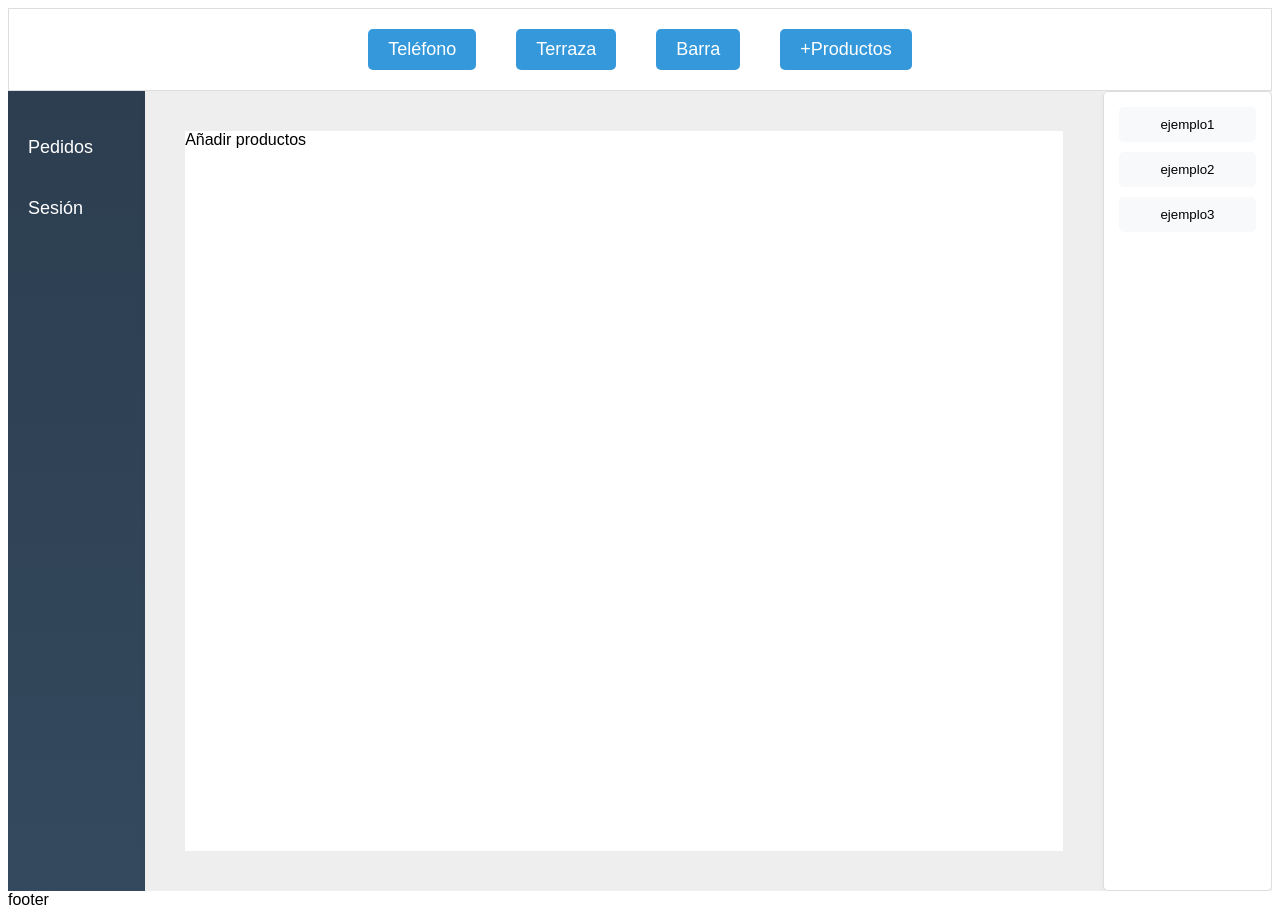
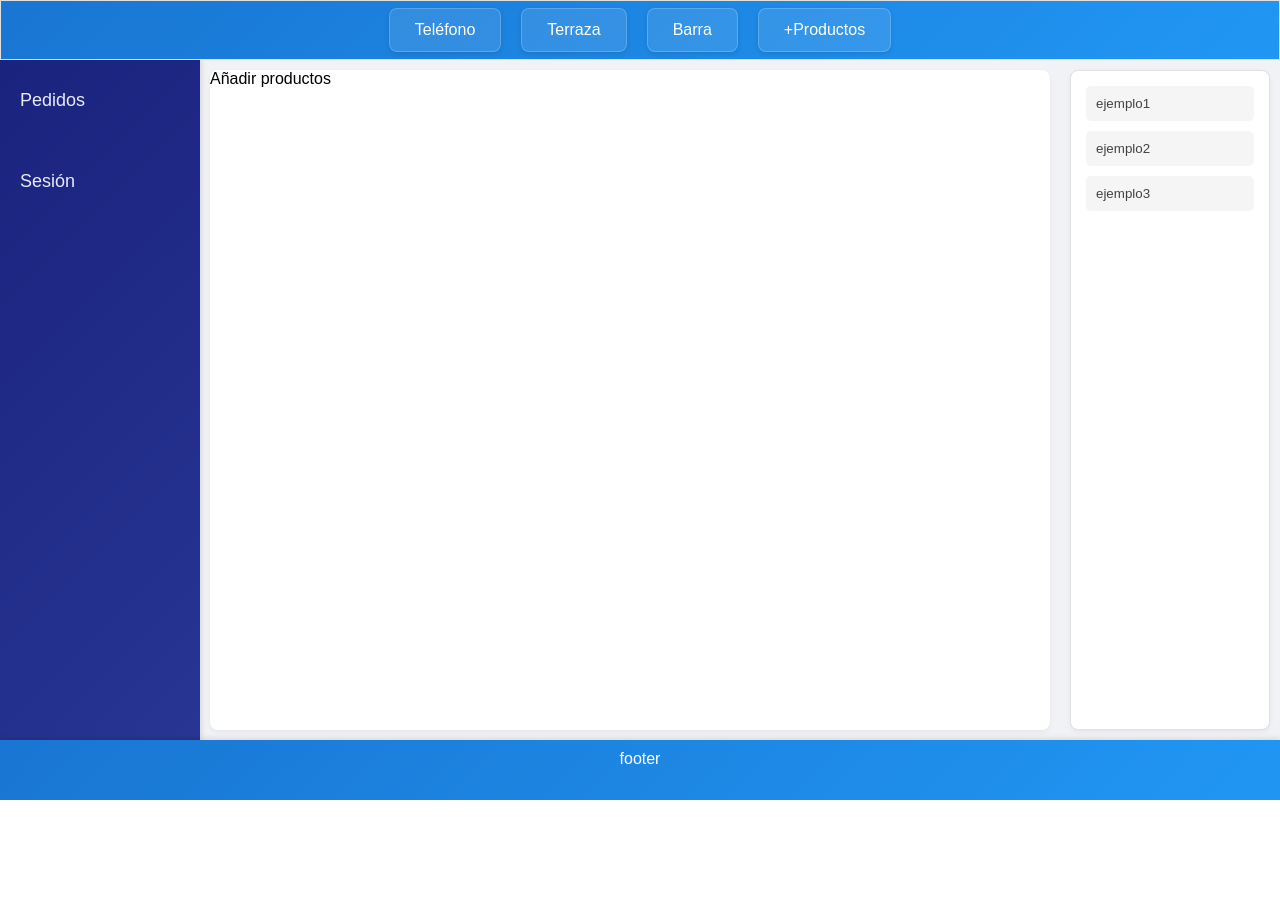
Before and after one commit to sauldm/HelpHosp, a React (Vite) app in the folder frontend/: page /anyadirProductos in a window 1280 px wide. After the commit the page ends 800 px from the top, so only its background shows below. Built offline with nearby package versions, Linux system fonts and the light colour scheme.

Commit message:
cambio de estilos general

```diff
--- a/frontend/src/App.css
+++ b/frontend/src/App.css
@@ -1,20 +1,34 @@
 * {
-  overflow: hidden;
   font-family: "Arial", sans-serif;
+  margin: 0;
+  padding: 0;
+  box-sizing: border-box;
+}
+
+.pagina {
+  height: 100vh;
+  display: flex;
+  flex-direction: column;
+  background-color: #f0f2f5;
 }
 
 .navbar {
   width: 200px;
-  background: linear-gradient(to bottom, #2c3e50, #34495e);
-  height: 100dvh;
+  background: linear-gradient(135deg, #1a237e, #283593);
+  height: 100%;
   top: 0;
   left: 0;
   box-shadow: 2px 0 5px rgba(0, 0, 0, 0.1);
+  display: flex;
+  flex-direction: column;
 }
 
 .navbar ul {
   list-style-type: none;
   padding: 0;
+  flex: 1;
+  display: flex;
+  flex-direction: column;
 }
 
 .navbar ul li {
@@ -23,7 +37,7 @@
 
 .navbar ul li a {
   display: block;
-  color: white;
+  color: #e8eaf6;
   text-decoration: none;
   padding: 10px 20px;
   font-size: 18px;
@@ -33,12 +47,15 @@
 .navbar ul li a:hover {
   background-color: rgba(255, 255, 255, 0.1);
   padding-left: 25px;
+  color: #ffffff;
 }
 
 .body {
   display: flex;
   overflow-y: auto;
-  background-color: #f5f5f5;
+  background-color: #f0f2f5;
+  height: 100vh;
+  flex: 1;
 }
 
 button {
@@ -74,64 +91,87 @@ a {
 
 header {
   display: flex;
-  border: solid #ddd 1px;
+  border: solid #e0e0e0 1px;
   align-items: center;
   justify-content: center;
-  background-color: white;
-  box-shadow: 0 2px 5px rgba(0, 0, 0, 0.05);
+  background: linear-gradient(135deg, #1976d2, #2196f3);
+  box-shadow: 0 2px 5px rgba(0, 0, 0, 0.1);
+  height: 60px;
 }
 
 header button {
-  margin: 20px;
-  padding: 10px 20px;
-  font-size: 18px;
-  font-family: Arial, sans-serif;
-  background-color: #3498db;
+  margin: 0 10px;
+  padding: 12px 25px;
+  font-size: 16px;
+  background: rgba(255, 255, 255, 0.1);
   color: white;
-  border-radius: 5px;
+  border-radius: 8px;
+  box-shadow: 0 2px 5px rgba(0, 0, 0, 0.1);
+  border: 1px solid rgba(255, 255, 255, 0.2);
 }
 
 header button:hover {
-  background-color: #2980b9;
+  transform: translateY(-2px);
+  background: rgba(255, 255, 255, 0.2);
+  box-shadow: 0 4px 10px rgba(0, 0, 0, 0.2);
 }
 
 .contenido {
-  width: 100vw;
-  border: #eee 40px solid;
-  background-color: white;
+  width: 100%;
+  background-color: #ffffff;
   box-shadow: 0 2px 5px rgba(0, 0, 0, 0.05);
+  display: flex;
+  flex-direction: column;
+  flex: 1;
+  border-radius: 8px;
+  margin: 10px;
 }
 
 .empleados {
-  border: solid #ddd 1px;
+  border: solid #e0e0e0 1px;
   padding: 15px;
   width: 200px;
-  align-items: center;
-  justify-content: center;
-  text-align: center;
-  background-color: white;
-  border-radius: 5px;
+  background-color: #ffffff;
+  border-radius: 8px;
   box-shadow: 0 2px 5px rgba(0, 0, 0, 0.05);
+  display: flex;
+  flex-direction: column;
+  margin: 10px;
 }
 
-.empleados button {
+.empleado-btn {
   margin-bottom: 10px;
   padding: 10px;
   width: 100%;
   border: none;
-  background-color: #f8f9fa;
+  background-color: #f5f5f5;
   cursor: pointer;
   border-radius: 5px;
   transition: all 0.3s ease;
+  color: #424242;
+  text-align: left;
 }
 
-.empleados button:hover {
-  background-color: #e9ecef;
+.empleado-btn:hover {
+  background-color: #e3f2fd;
   transform: translateX(5px);
+  color: #1976d2;
+}
+
+.empleado-activo {
+  background-color: #1976d2 !important;
+  color: white !important;
+  box-shadow: 0 2px 5px rgba(25, 118, 210, 0.3);
+}
+
+.empleado-activo:hover {
+  background-color: #1565c0 !important;
+  transform: translateX(5px);
+  color: white !important;
 }
 
 button:hover {
-  background-color: #2ecc71;
+  background-color: #4caf50;
   transition: background-color 0.3s ease;
 }
 
@@ -141,12 +181,25 @@ button:hover {
   padding: 10px 20px;
   font-size: 18px;
   font-family: Arial, sans-serif;
-  background-color: #3498db;
+  background: linear-gradient(135deg, #43a047, #4caf50);
   color: white;
-  border-radius: 5px;
+  border-radius: 8px;
+  box-shadow: 0 2px 5px rgba(0, 0, 0, 0.1);
 }
 
 .productos button:hover,
 .terraza button:hover {
-  background-color: #2980b9;
+  transform: translateY(-2px);
+  box-shadow: 0 4px 10px rgba(0, 0, 0, 0.2);
+  background: linear-gradient(135deg, #388e3c, #43a047);
 }
+
+footer {
+  background: linear-gradient(135deg, #1976d2, #2196f3);
+  color: white;
+  text-align: center;
+  padding: 10px;
+  width: 100%;
+  height: 60px;
+  box-shadow: 0 -2px 5px rgba(0, 0, 0, 0.1);
+}
--- a/frontend/src/components/Empleados.jsx
+++ b/frontend/src/components/Empleados.jsx
@@ -5,21 +5,21 @@ const Empleados = () => {
 
   const manejarClick = (e) => {
     if (ultimoClicado) {
-      ultimoClicado.style.backgroundColor = " rgba(182, 177, 171, 0.301)";
+      ultimoClicado.classList.remove("empleado-activo");
     }
     setUltimoClicado(e.target);
-    e.target.style.backgroundColor = "red";
+    e.target.classList.add("empleado-activo");
   };
 
   return (
     <div className="empleados">
-      <button id="empleado1" onClick={manejarClick}>
+      <button id="empleado1" onClick={manejarClick} className="empleado-btn">
         ejemplo1
       </button>
-      <button id="empleado2" onClick={manejarClick}>
+      <button id="empleado2" onClick={manejarClick} className="empleado-btn">
         ejemplo2
       </button>
-      <button id="empleado3" onClick={manejarClick}>
+      <button id="empleado3" onClick={manejarClick} className="empleado-btn">
         ejemplo3
       </button>
     </div>
```
